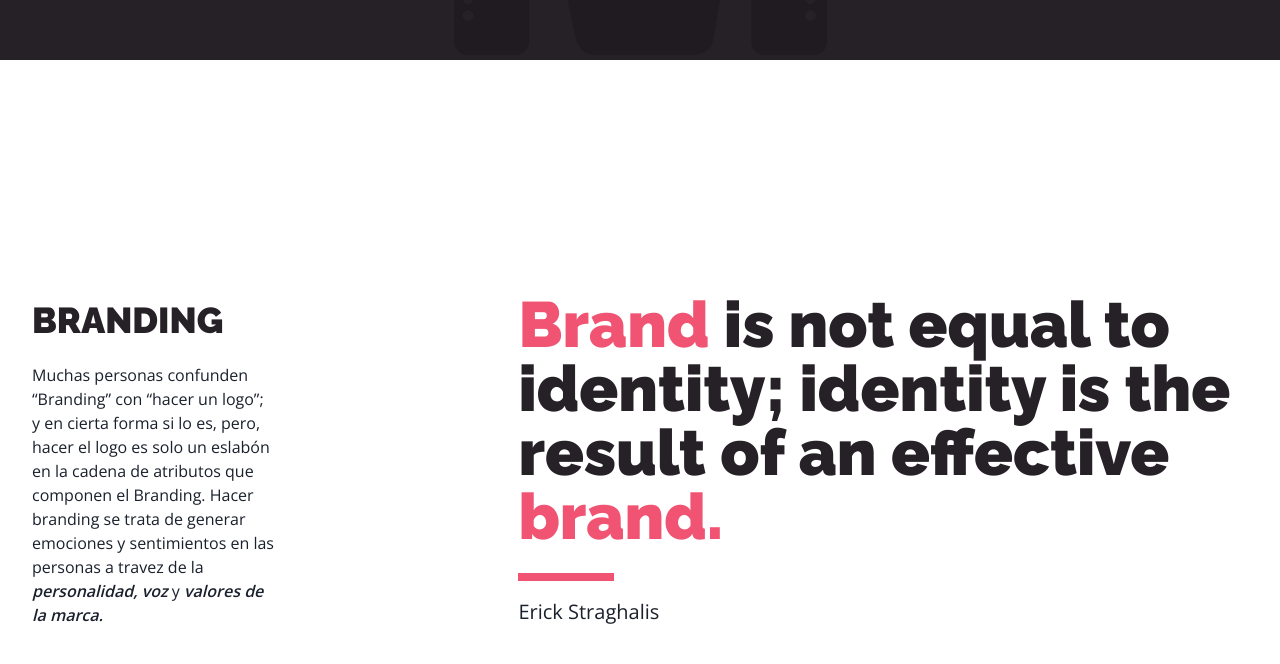
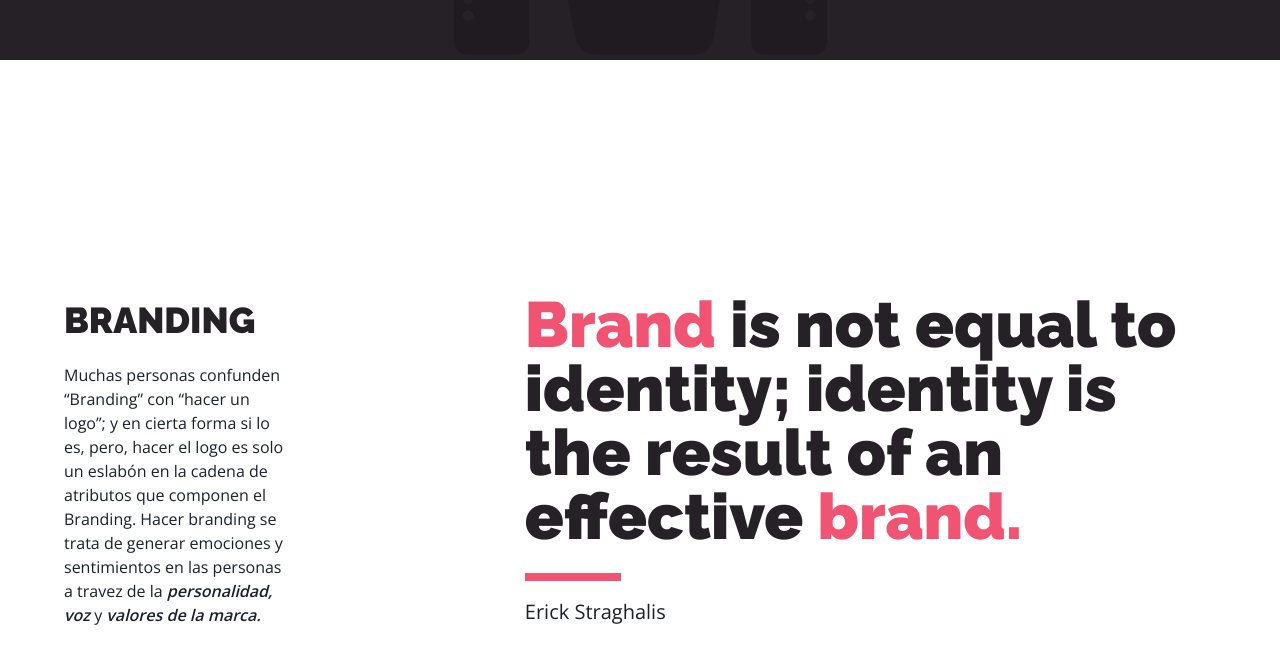
Before and after one commit to kevotovar/breadman-main, a Gatsby site: page / in a window 1280 px wide. Shown: the part 740-1404 px from the top of the page. Built offline with nearby package versions, Linux system fonts and the light colour scheme; Gatsby itself is replaced by a stand-in of ours.

Commit message:
Add max width

```diff
--- a/src/pages/index.js
+++ b/src/pages/index.js
@@ -31,15 +31,16 @@ function IndexPage() {
           </p>
         </div>
       </section>
-      <div className="md:h-screen md:flex items-center p-8 justify-between">
+      <div className="md:h-screen p-8 flex items-center">
+        <div className="md:flex mx-auto max-w-6xl items-center justify-between">
           <div className="w-full md:w-1/5">
             <h5 className="text-breadman-black-light font-serif font-black text-4xl mb-4">
               BRANDING
             </h5>
             <p>
               Muchas personas confunden “Branding” con “hacer un logo”; y en
-            cierta forma si lo es, pero, hacer el logo es solo un eslabón en la
-            cadena de atributos que componen el Branding. Hacer branding se
+              cierta forma si lo es, pero, hacer el logo es solo un eslabón en
+              la cadena de atributos que componen el Branding. Hacer branding se
               trata de generar emociones y sentimientos en las personas a travez
               de la <i className="font-semibold">personalidad, voz</i> y{' '}
               <i className="font-semibold">valores de la marca.</i>
@@ -55,6 +56,7 @@ function IndexPage() {
             <p className="font-light text-xl">Erick Straghalis</p>
           </div>
         </div>
+      </div>
     </Layout>
   )
 }
```
Lines whose indentation alone changed are shown as unchanged.
